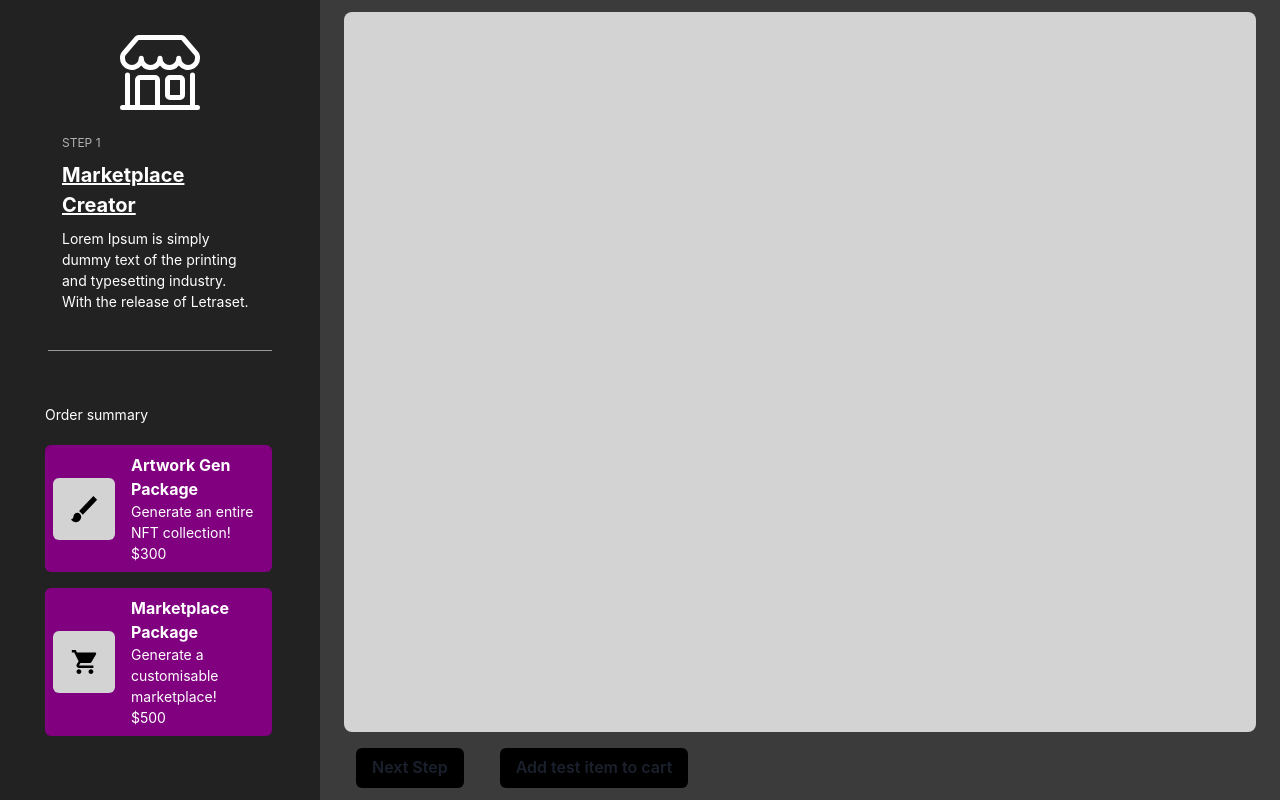
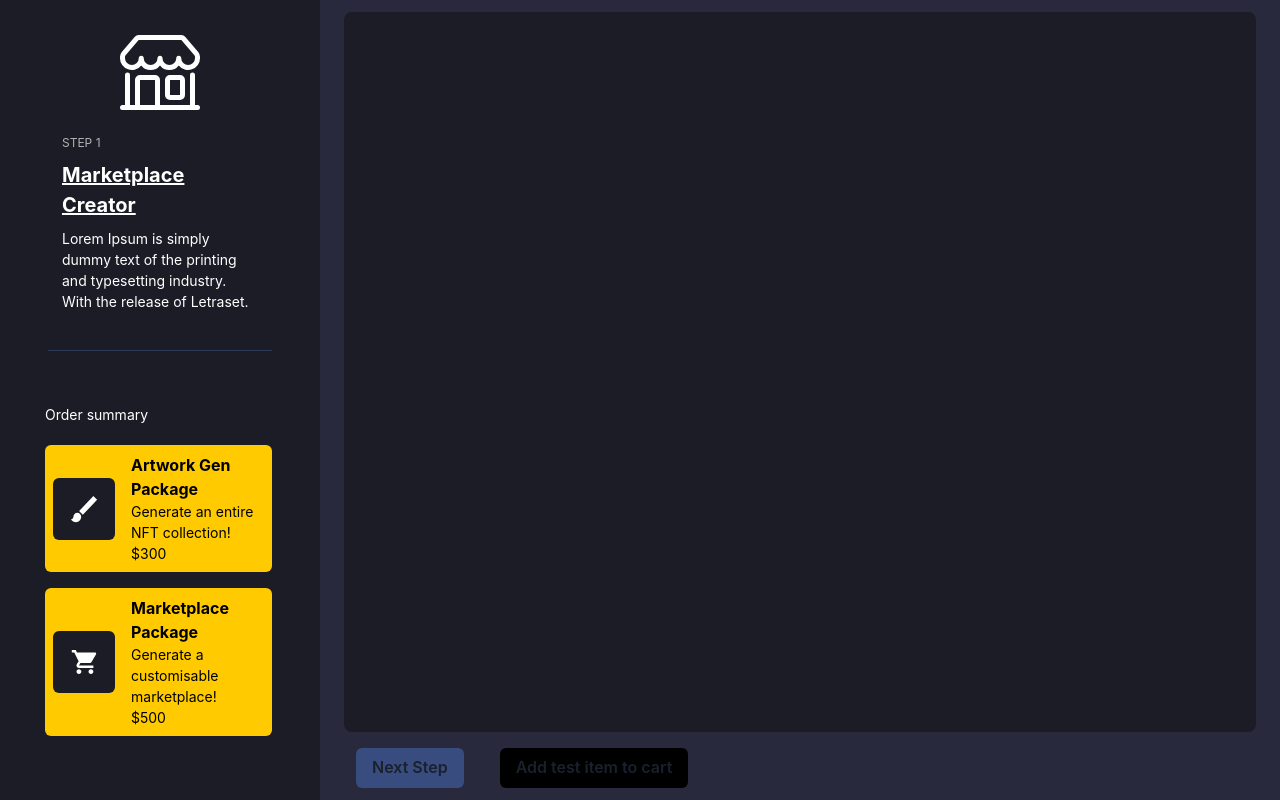
Before and after one commit to AndreiTotoro/wizard-skeleton, a Next.js app: page / in a window 1280 px wide. Built offline with nearby package versions, Linux system fonts and the light colour scheme.

Commit message:
Improve styles

```diff
--- a/components/Content.js
+++ b/components/Content.js
@@ -1,7 +1,7 @@
 import { Box, Button, Flex, Text, VStack } from '@chakra-ui/react';
 import React from 'react';
 
-import { GrTestDesktop } from 'react-icons/gr';
+import { FiGift } from 'react-icons/fi';
 
 export default function Content({
 	setCurrentStep,
@@ -21,7 +21,7 @@ export default function Content({
 			'Placeholder Title',
 			'Placeholder Description',
 			'Placeholder price',
-			<GrTestDesktop size="30" color="black" />
+			<FiGift size="30" color="white" />
 		);
 	};
 
@@ -31,7 +31,7 @@ export default function Content({
 			justify={'center'}
 			align={'center'}
 			height={'100vh'}
-			backgroundColor="#3B3B3B"
+			backgroundColor="brand.secondary"
 			flexBasis="75%"
 		>
 			<Box
@@ -39,7 +39,7 @@ export default function Content({
 				flexDirection="colomn"
 				justifyContent="center"
 				alignItems="center"
-				backgroundColor="lightgray"
+				backgroundColor="brand.primary"
 				rounded="lg"
 				h="90%"
 				w="95%"
@@ -48,7 +48,7 @@ export default function Content({
 			</Box>
 			<Box alignSelf="flex-start" display="flex">
 				<Button
-					backgroundColor="black"
+					backgroundColor="brand.accent"
 					ml="9"
 					mt="4"
 					px="4"
@@ -60,7 +60,7 @@ export default function Content({
 					''
 				) : (
 					<Button
-						backgroundColor="black"
+						backgroundColor="brand.accent"
 						alignSelf="flex-start"
 						ml="9"
 						mt="4"
--- a/components/Information.js
+++ b/components/Information.js
@@ -11,14 +11,14 @@ export default function Information({
 	const currentStepData = StepData.find((elem) => elem.id == currentStep);
 
 	return (
-		<VStack height="100vh" backgroundColor={'#222222'} flexBasis="25%">
+		<VStack height="100vh" backgroundColor={'brand.primary'} flexBasis="25%">
 			<StepDescription
 				stepDescription={currentStepData.description}
 				stepIcon={currentStepData.stepIcon}
 				stepNumber={currentStepData.id}
 				stepTitle={currentStepData.name}
 			/>
-			<Divider width="70%" />
+			<Divider width="70%" borderColor="brand.accent" />
 			<ShoppingCart shoppingCartData={shoppingCartData} />
 		</VStack>
 	);
--- a/components/OrderItem.js
+++ b/components/OrderItem.js
@@ -8,7 +8,7 @@ export default function OrderItem({ icon, title, description, price }) {
 			mb="4"
 			p="2"
 			rounded="md"
-			bgColor="purple"
+			bgColor="#FFCB00"
 			alignContent="center"
 			alignItems="center"
 		>
@@ -16,7 +16,7 @@ export default function OrderItem({ icon, title, description, price }) {
 				mr="4"
 				p="4"
 				rounded="md"
-				bgColor="lightgray"
+				bgColor="#1B1C25"
 				display="flex"
 				flexDirection="column"
 				height="100%"
@@ -27,7 +27,7 @@ export default function OrderItem({ icon, title, description, price }) {
 			>
 				{icon}
 			</Box>
-			<Flex direction="column">
+			<Flex direction="column" color="black">
 				<Text fontSize="md" fontWeight="bold">
 					{title}
 				</Text>
--- a/pages/_app.js
+++ b/pages/_app.js
@@ -3,6 +3,13 @@ import { extendTheme } from '@chakra-ui/react';
 import '../styles/globals.css';
 
 const theme = extendTheme({
+	colors: {
+		brand: {
+			primary: '#1C1C27',
+			secondary: '#28293D',
+			accent: '#394C80',
+		},
+	},
 	styles: {
 		global: {
 			'html, body': {
--- a/pages/index.js
+++ b/pages/index.js
@@ -17,13 +17,13 @@ export default function Home() {
 			name: 'Artwork Gen Package',
 			description: 'Generate an entire NFT collection!',
 			price: 300,
-			icon: <IoBrushSharp size="30" color="black" />,
+			icon: <IoBrushSharp size="30" color="white" />,
 		},
 		{
 			name: 'Marketplace Package',
 			description: 'Generate a customisable marketplace!',
 			price: 500,
-			icon: <IoMdCart size="30" color="black" />,
+			icon: <IoMdCart size="30" color="white" />,
 		},
 	]);
 
```
